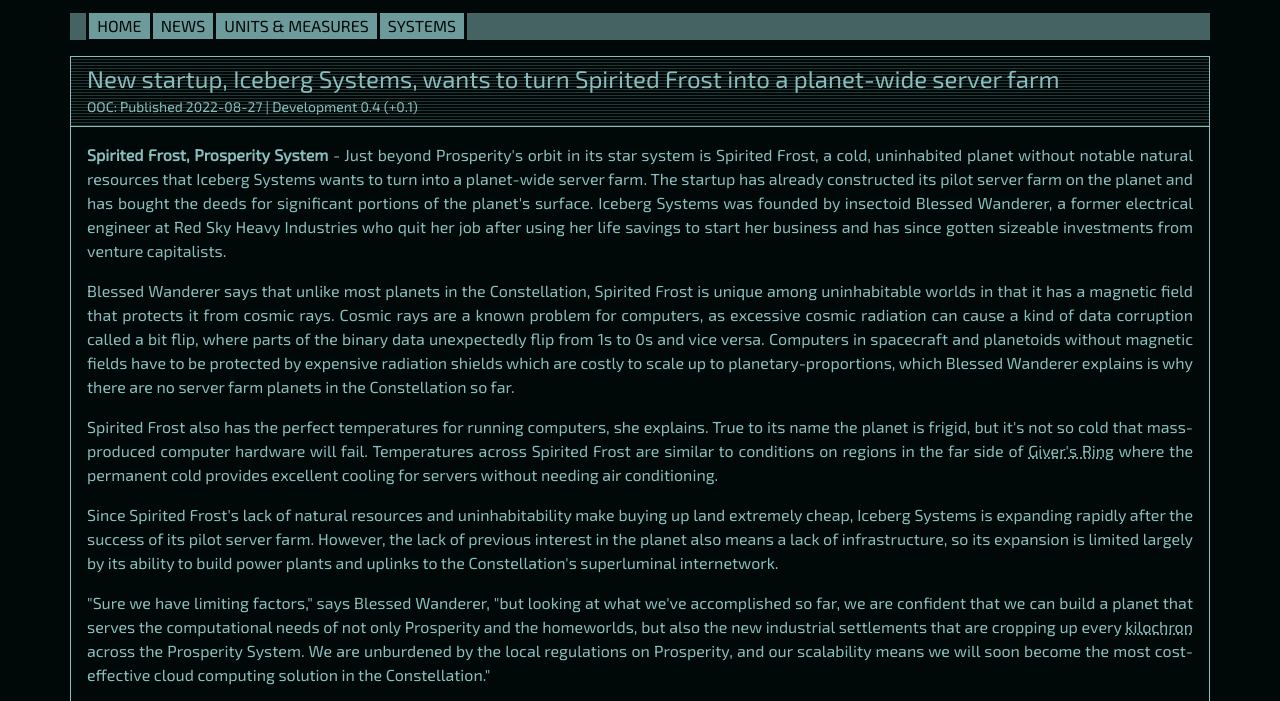
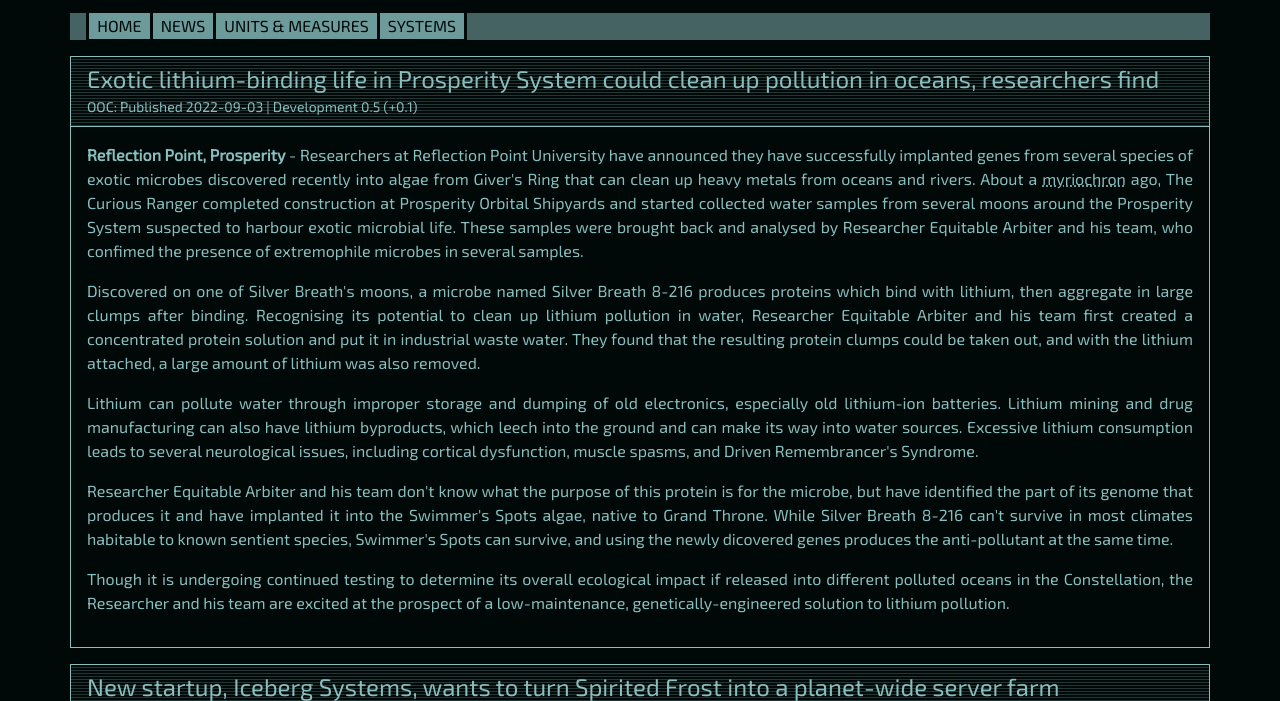
Before and after one commit to pilosophos/the-federal-constellation, a plain HTML site: page news.html in a window 1280 px wide. Shown: the part 99-800 px from the top of the page. Drawn offline with nearby package versions, Linux system fonts and the light colour scheme.

Commit message:
add development 4

```diff
--- a/news.html
+++ b/news.html
@@ -32,6 +32,26 @@
   </header>
 
   <main class="container mt-3">
+
+    <article class="row news" id="4">
+      <div class="card">
+        <header class="card-header">
+          <h2>Exotic lithium-binding life in Prosperity System could clean up pollution in oceans, researchers find</h2>
+          <small>OOC: Published 2022-09-03 | Development 0.5 (+0.1)</small>
+        </header>
+        <main class="card-body">
+          <p><strong>Reflection Point, Prosperity</strong> - Researchers at Reflection Point University have announced they have successfully implanted genes from several species of exotic microbes discovered recently into algae from Giver's Ring that can clean up heavy metals from oceans and rivers. About a <dfn title="Approximately 6 months">myriochron</dfn> ago, The Curious Ranger completed construction at Prosperity Orbital Shipyards and started collected water samples from several moons around the Prosperity System suspected to harbour exotic microbial life. These samples were brought back and analysed by Researcher Equitable Arbiter and his team, who confimed the presence of extremophile microbes in several samples.</p>
+
+          <p>Discovered on one of Silver Breath's moons, a microbe named Silver Breath 8-216 produces proteins which bind with lithium, then aggregate in large clumps after binding. Recognising its potential to clean up lithium pollution in water, Researcher Equitable Arbiter and his team first created a concentrated protein solution and put it in industrial waste water. They found that the resulting protein clumps could be taken out, and with the lithium attached, a large amount of lithium was also removed.</p>
+
+          <p>Lithium can pollute water through improper storage and dumping of old electronics, especially old lithium-ion batteries. Lithium mining and drug manufacturing can also have lithium byproducts, which leech into the ground and can make its way into water sources. Excessive lithium consumption leads to several neurological issues, including cortical dysfunction, muscle spasms, and Driven Remembrancer's Syndrome.</p>
+
+          <p>Researcher Equitable Arbiter and his team don't know what the purpose of this protein is for the microbe, but have identified the part of its genome that produces it and have implanted it into the Swimmer's Spots algae, native to Grand Throne. While Silver Breath 8-216 can't survive in most climates habitable to known sentient species, Swimmer's Spots can survive, and using the newly dicovered genes produces the anti-pollutant at the same time.</p>
+
+          <p>Though it is undergoing continued testing to determine its overall ecological impact if released into different polluted oceans in the Constellation, the Researcher and his team are excited at the prospect of a low-maintenance, genetically-engineered solution to lithium pollution.</p>
+        </main>
+      </div>
+    </article>
 
     <article class="row news" id="3">
       <div class="card">
```
